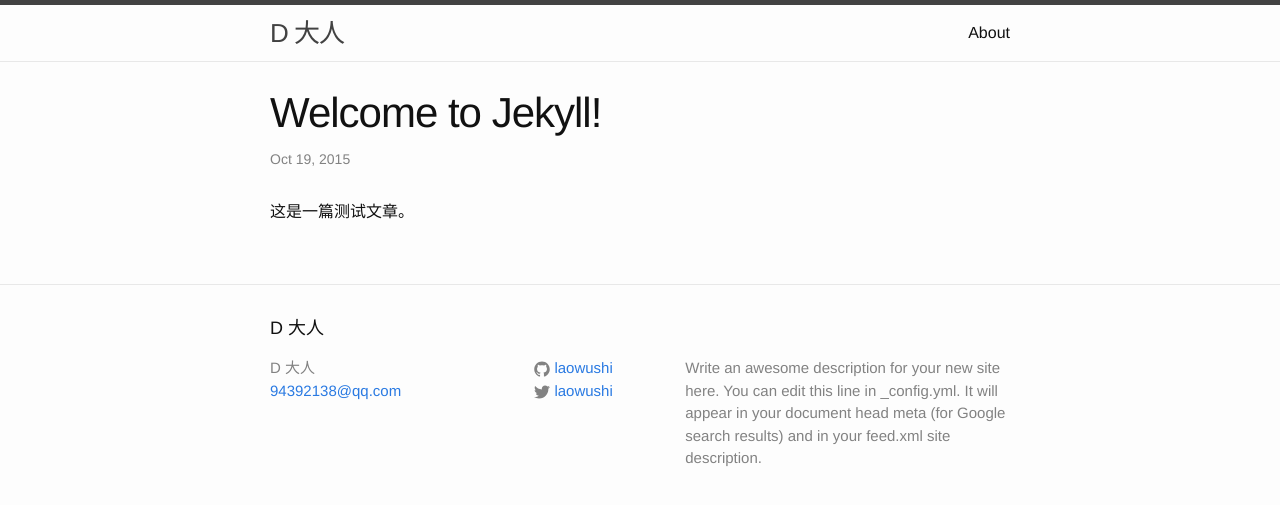
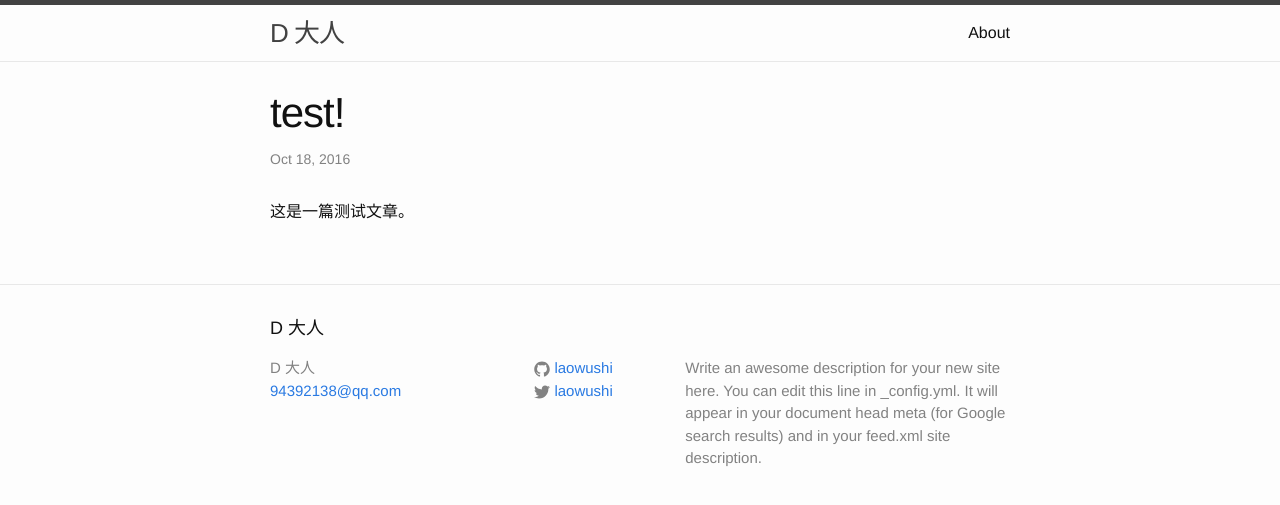
Before and after one commit to laowushi/laowushi.github.io, a Jekyll site: the page built from _posts/2016-10-18-a-test-post.markdown, in a window 1280 px wide. Shown: the top 505 px of the page. Built offline with Jekyll 4.4.1, drawn with Linux system fonts in a browser that asks for light colours.

Commit message:
modify title of first post

```diff
--- a/_posts/2016-10-18-a-test-post.markdown
+++ b/_posts/2016-10-18-a-test-post.markdown
@@ -1,7 +1,7 @@
 ---
 layout: post
-title:  "Welcome to Jekyll!"
-date:   2015-10-19 15:30:38
+title:  "test!"
+date:   2016-10-18
 categories: test categories
 ---
 
```
